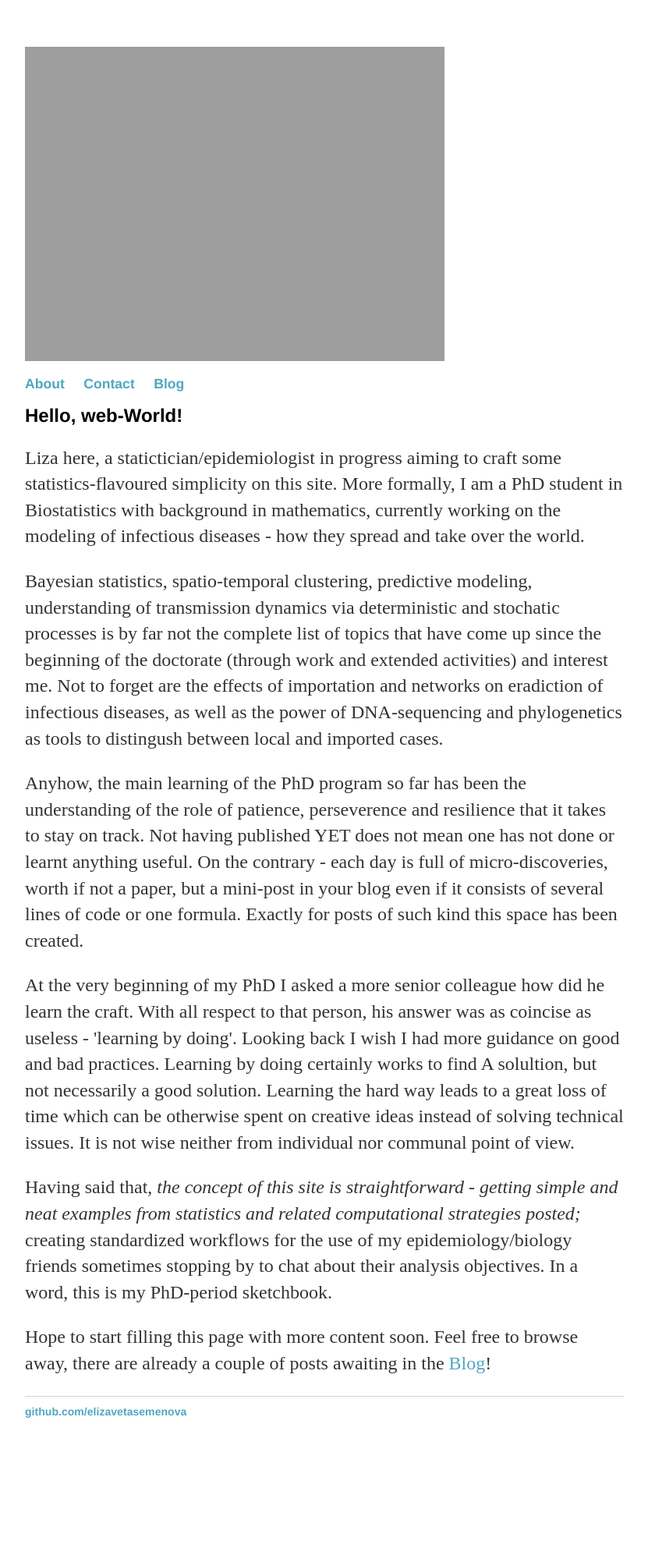
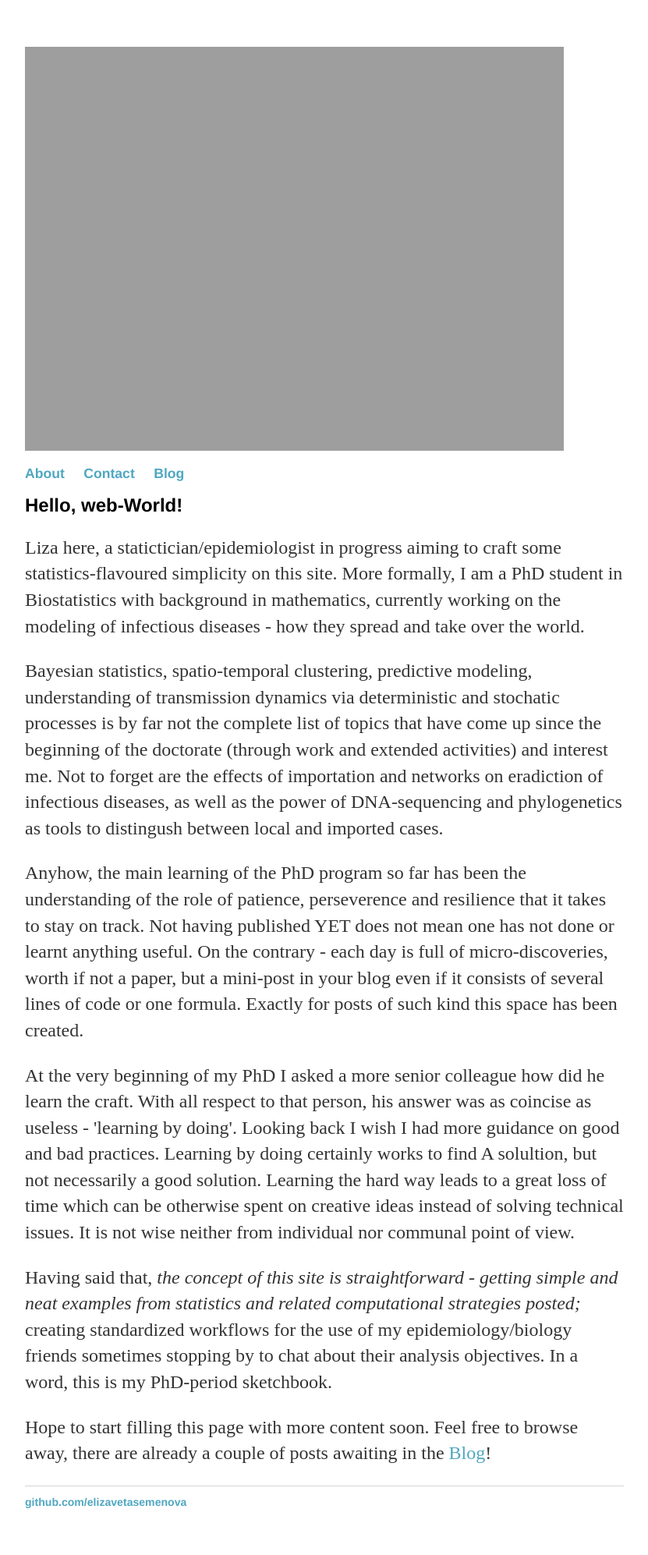
Before and after one commit to elizavetasemenova/elizavetasemenova.github.io, a Jekyll site: the page built from index.html, in a window 1280 px wide. Shown: the whole page at 78% size, without its empty margins (224-1055 px from the left). Built offline with Jekyll 4.4.1, drawn with Linux system fonts in a browser that asks for light colours; before the commit the page ends 1879 px from its top, so only the background shows below that.

Commit message:
Update default.html

```diff
--- a/_layouts/default.html
+++ b/_layouts/default.html
@@ -8,7 +8,7 @@
 		</head>
 		<body>
 			<!-- <img src="https://elizavetasemenova.github.io/images/integral.png"/> -->
-			<img src="https://elizavetasemenova.github.io/images/bookpic.png"/ width="70%">
+			<img src="https://elizavetasemenova.github.io/images/bookpic.png"/ width="90%">
 			<nav>
 	    		<ul>
 	        		<li><a href="/">About</a></li>
```
